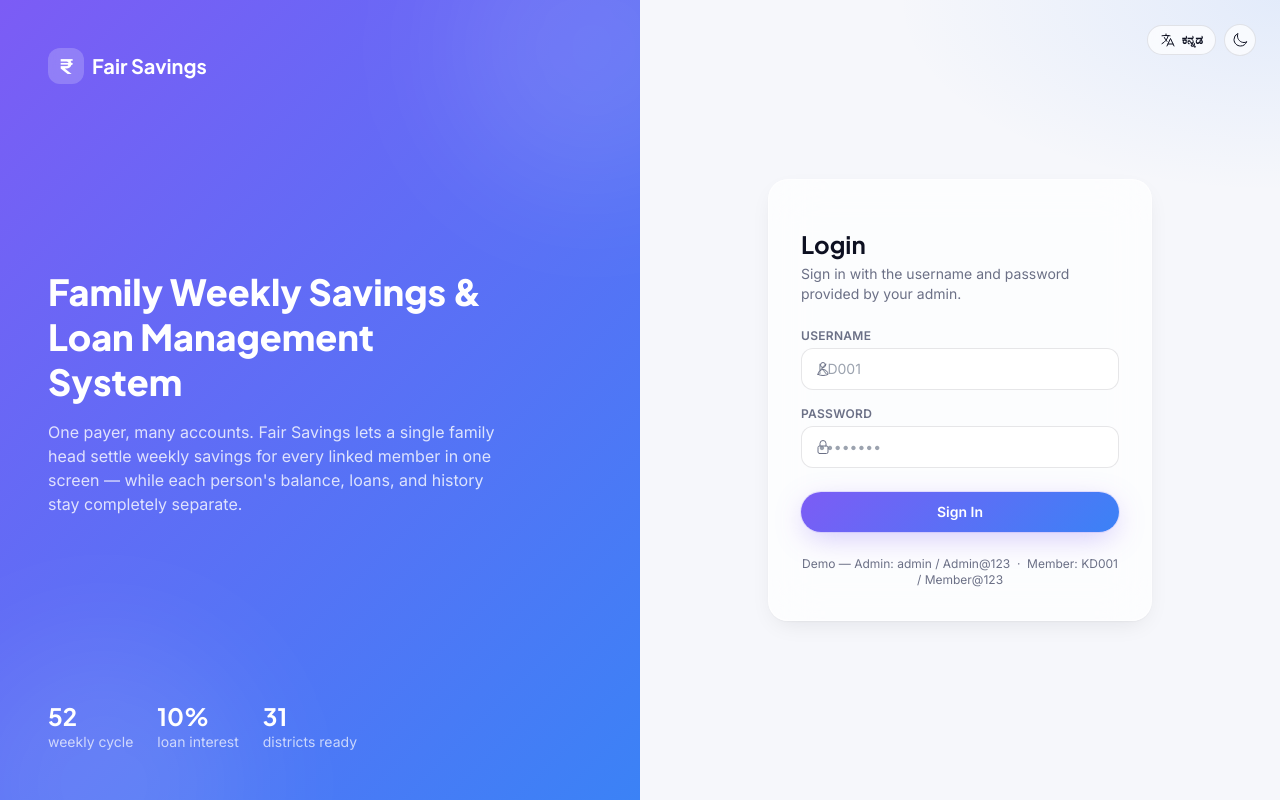
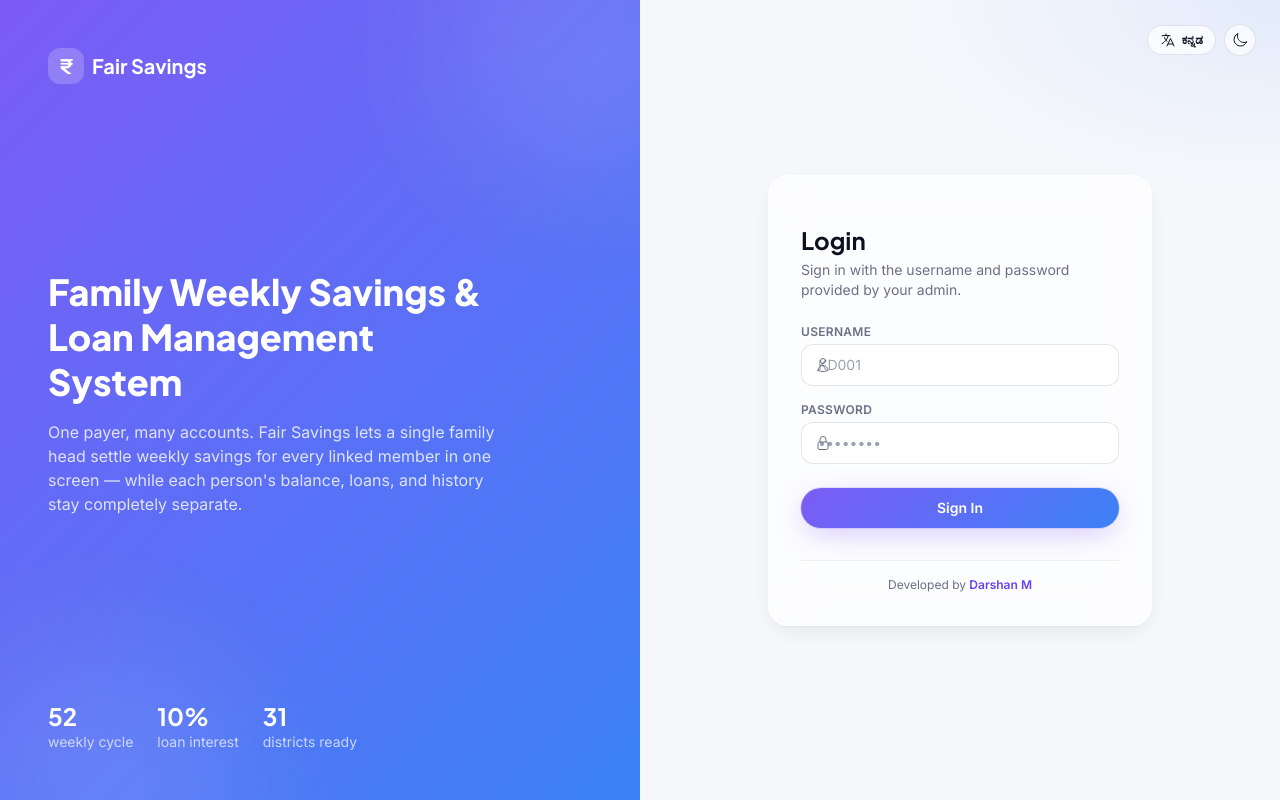
Before and after one commit to darshan5462-maker/fair-savings, a Next.js app in the folder frontend/: page /login in a window 1280 px wide. Built offline with nearby package versions, Linux system fonts and the light colour scheme; no server answers.

Commit message:
adding the footer in login page

```diff
--- a/frontend/src/app/login/page.tsx
+++ b/frontend/src/app/login/page.tsx
@@ -143,9 +143,17 @@ export default function LoginPage() {
             {submitting ? `${t("loading")}` : t("loginButton")}
           </button>
 
-          <p className="mt-6 text-center text-xs text-ink-500 dark:text-ink-300">
-            Demo — Admin: admin / Admin@123 &nbsp;·&nbsp; Member: KD001 / Member@123
-          </p>
+          <div className="mt-8 border-t border-ink-900/5 pt-4 text-center text-xs text-ink-500 dark:border-white/5 dark:text-ink-400">
+            Developed by{" "}
+            <a
+              href="https://darshan-portfolio-ds.vercel.app/"
+              target="_blank"
+              rel="noopener noreferrer"
+              className="font-semibold text-brand-600 transition-colors hover:underline dark:text-brand-400"
+            >
+              Darshan M
+            </a>
+          </div>
         </motion.form>
       </div>
     </div>
```
